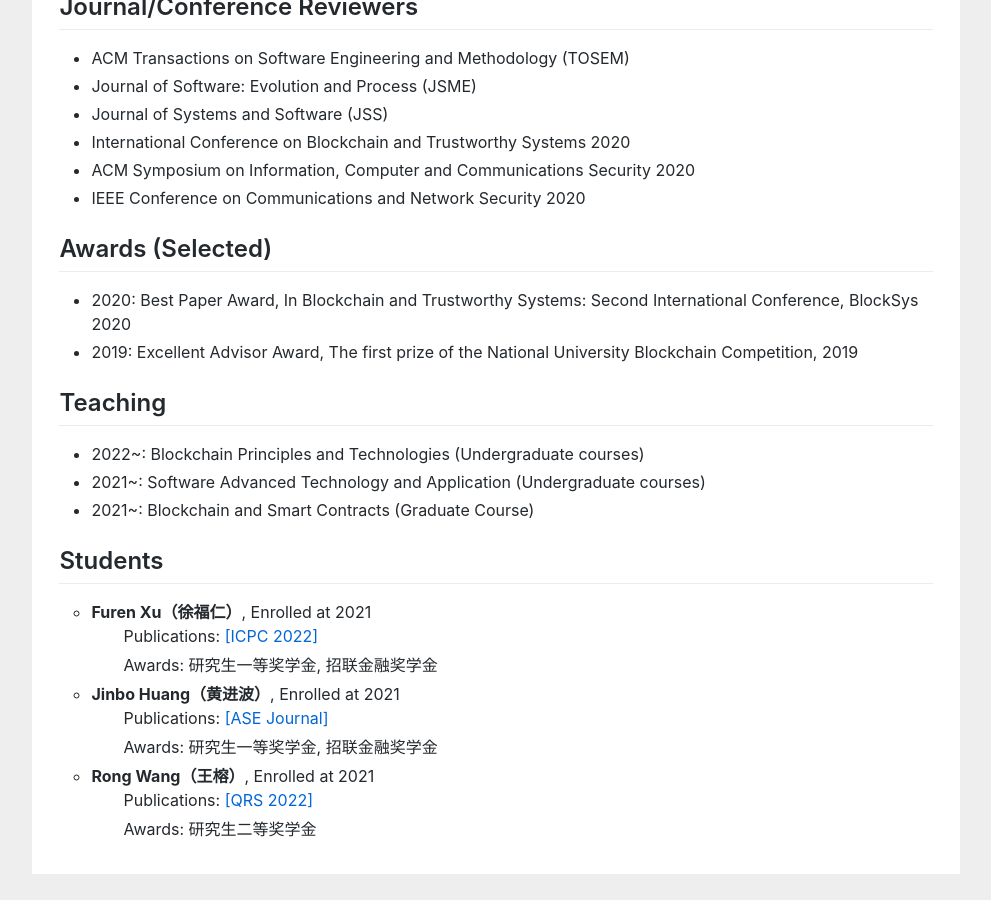
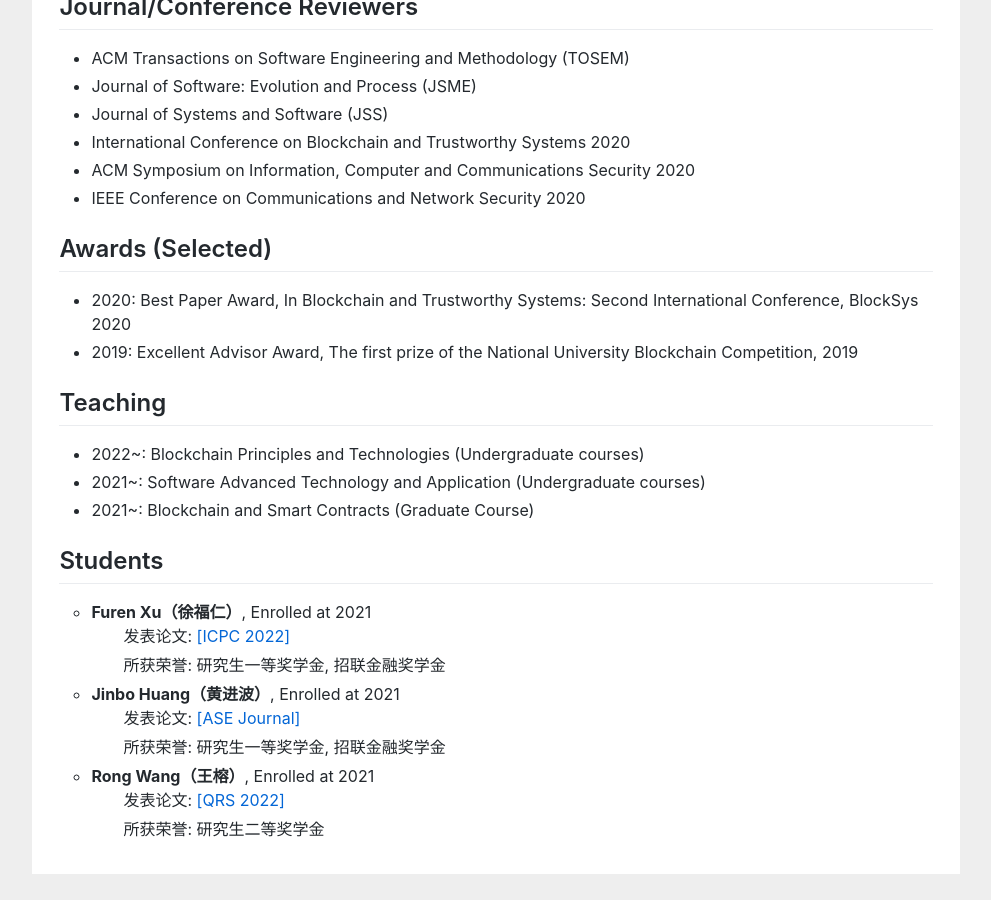
Before and after one commit to huangyuan-hy/huangyuan-hy.github.io, a Jekyll site: the page index.html, which Jekyll copies as it is, in a window 1280 px wide and 900 px high, scrolled down 2495 px. Shown: the whole window, without its empty margins (144-1135 px from the left). Built offline with Jekyll 4.4.1, drawn with Linux system fonts in a browser that asks for light colours.

Commit message:
Update index.html

```diff
--- a/index.html
+++ b/index.html
@@ -169,16 +169,16 @@ gtag('config', 'UA-158965281-1');
 				<ul>
 
 <li type="circle"><b>Furen Xu（徐福仁）</b>, Enrolled at 2021</li>
-    <p style="text-indent:2em;">Publications: <a href="https://dl.acm.org/doi/abs/10.1145/3524610.3527923">[ICPC 2022]</a></p>
-	<p style="text-indent:2em; line-height:2px;">Awards: 研究生一等奖学金, 招联金融奖学金</p>
+    <p style="text-indent:2em;">发表论文: <a href="https://dl.acm.org/doi/abs/10.1145/3524610.3527923">[ICPC 2022]</a></p>
+	<p style="text-indent:2em; line-height:2px;">所获荣誉: 研究生一等奖学金, 招联金融奖学金</p>
 
 <li type="circle"><b>Jinbo Huang（黄进波）</b>, Enrolled at 2021</li>
-    <p style="text-indent:2em;">Publications: <a href="https://link.springer.com/article/10.1007/s10515-022-00374-6">[ASE Journal]</a></p>
-   <p style="text-indent:2em; line-height:2px;"> Awards: 研究生一等奖学金, 招联金融奖学金</p>
+    <p style="text-indent:2em;">发表论文: <a href="https://link.springer.com/article/10.1007/s10515-022-00374-6">[ASE Journal]</a></p>
+   <p style="text-indent:2em; line-height:2px;"> 所获荣誉: 研究生一等奖学金, 招联金融奖学金</p>
 
 <li type="circle"><b>Rong Wang（王榕）</b>, Enrolled at 2021</li>
-    <p style="text-indent:2em;">Publications: <a href="https://qrs22.techconf.org/">[QRS 2022]</a></p>
-    <p style="text-indent:2em; line-height:2px;">Awards: 研究生二等奖学金</p>
+    <p style="text-indent:2em;">发表论文: <a href="https://qrs22.techconf.org/">[QRS 2022]</a></p>
+    <p style="text-indent:2em; line-height:2px;">所获荣誉: 研究生二等奖学金</p>
 
 				</ul>
 
```
